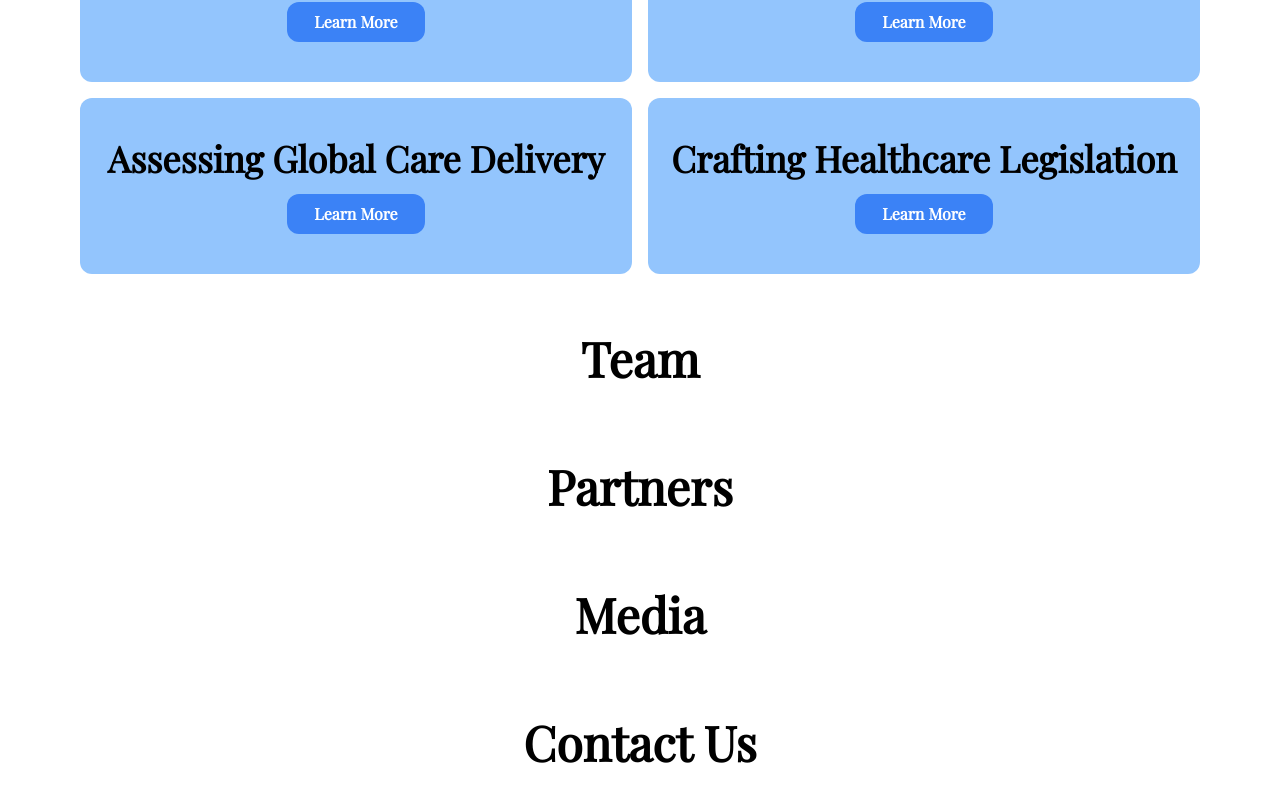
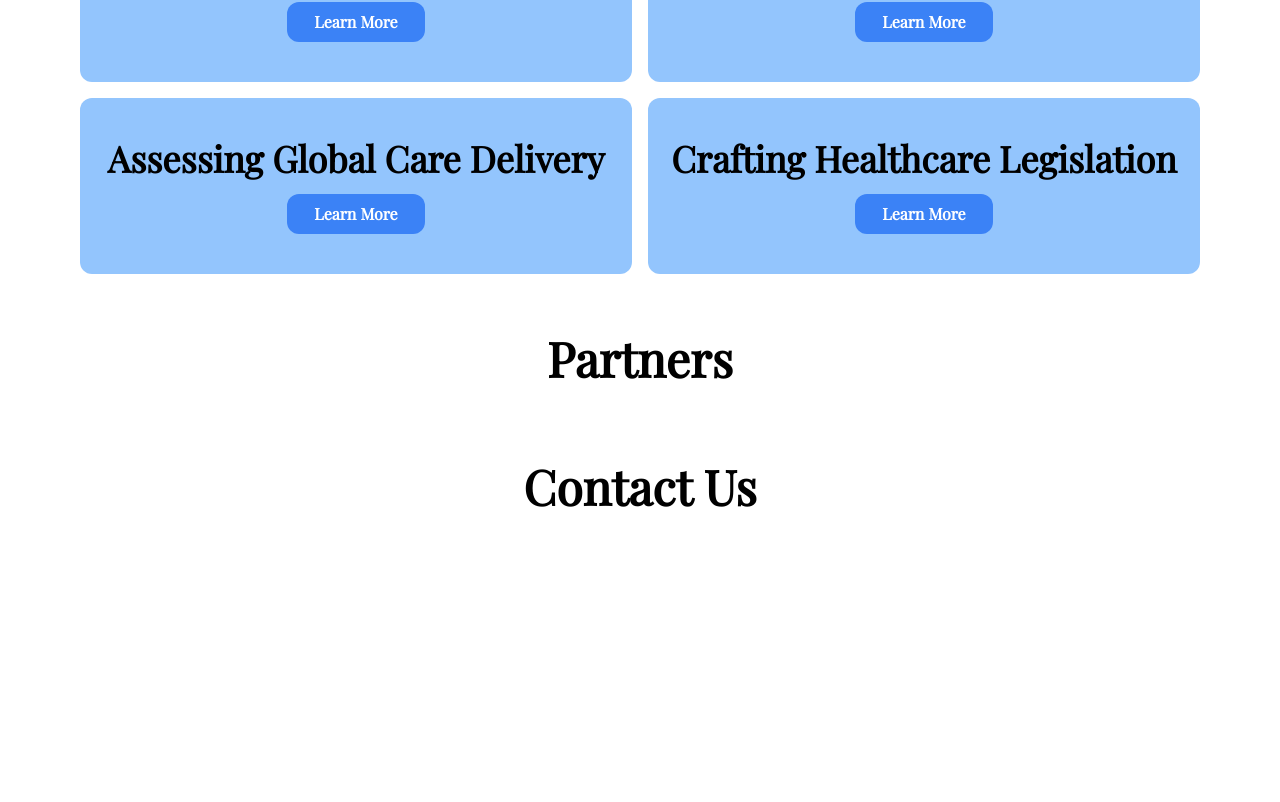
Before and after one commit to cocross1/SEAL-Website, a Next.js app in the folder seal-website/: page / in a window 1280 px wide. Shown: the part 1642-2444 px from the top of the page. After the commit the page ends 2240 px from the top, so only its background shows below. Built offline with nearby package versions, Linux system fonts and the light colour scheme.

Commit message:
making new pages for Team and media

```diff
--- a/seal-website/app/components/NavbarSection.tsx
+++ b/seal-website/app/components/NavbarSection.tsx
@@ -3,7 +3,8 @@ import React from 'react';
 
 interface NavbarSectionProps {
     title: string;
-    href: string; // This should be the id selector like "#about"
+    href?: string;
+    onClick?: (e: React.MouseEvent<HTMLButtonElement>) => void;// This should be the id selector like "#about"
 }
 const scrollToSection = (id: string) => {
     // Remove the leading "#" to use it as an id
@@ -21,7 +22,9 @@ const scrollToSection = (id: string) => {
 }
 
 
-const NavbarSection: React.FC<NavbarSectionProps> = ({ title, href }) => {
+const NavbarSection: React.FC<NavbarSectionProps> = ({ title, href,onClick }) => {
+
+    if(href){
     const handleClick = (event: React.MouseEvent<HTMLAnchorElement, MouseEvent>) => {
         event.preventDefault(); // Prevent the default anchor behavior
         scrollToSection(href); // Use the href as the id to scroll to
@@ -34,6 +37,16 @@ const NavbarSection: React.FC<NavbarSectionProps> = ({ title, href }) => {
             </div>
         </a>
     );
+    }
+    if(onClick){
+        return (
+            <button onClick={onClick} className="text-center p-5 justify-center md:block cursor-pointer hover:bg-gray-300 transition rounded-xl">
+            <div className='text-2xl font-bold text-center'>
+                {title}
+            </div>
+            </button>
+        )
+    }
 }
 
 export default NavbarSection;
--- a/seal-website/app/components/navbar/Navbar.tsx
+++ b/seal-website/app/components/navbar/Navbar.tsx
@@ -9,10 +9,11 @@ import Menu from './Menu';
 import Heading from '../Heading';
 import NavbarSection from '../NavbarSection';
 import ClientOnly from '../ClientOnly';
-
+import { useRouter } from "next/navigation";
 
 
 const Navbar = () => {
+  const router = useRouter();
   return (
 
     <div className="fixed w-full bg-gray-200 p-1 z-10 shadow-sm ">
@@ -23,9 +24,9 @@ const Navbar = () => {
                 <Logo />
                 <NavbarSection title="About" href="#about" />
                         <NavbarSection title="Initiatives" href="#initiatives" />
-                        <NavbarSection title="Team" href="#team" />
+                        <NavbarSection title="Team" onClick={()=>router.push('/team')} />
                         <NavbarSection title="Partners" href="#partners" />
-                        <NavbarSection title="Media" href="#media" />
+                        <NavbarSection title="Media" onClick={()=>router.push('/media')} />
                         <NavbarSection title="Contact Us" href="#contact" />
                         <NavbarSection title="Mailing List" href="#mailing-list" />
                         <Menu />
--- /dev/null
+++ b/seal-website/app/media/page.tsx
@@ -0,0 +1,22 @@
+import ClientOnly from "../components/ClientOnly";
+import SectionHeading from "../components/SectionHeader";
+
+
+const MediaPage = async () => {
+
+
+
+        return(
+            <ClientOnly>
+                <SectionHeading title='Media'/>
+            </ClientOnly>
+        )
+
+
+
+
+
+
+}
+
+export default MediaPage;
--- a/seal-website/app/page.tsx
+++ b/seal-website/app/page.tsx
@@ -18,17 +18,9 @@ export default function Home() {
                 <InitiativesSection />
                 {/* Content for Initiatives */}
             </section>
-            <section id="team">
-                <SectionHeading title="Team" />
-                {/* Content for Team */}
-            </section>
             <section id="partners">
                 <SectionHeading title="Partners" />
                 {/* Content for Partners */}
-            </section>
-            <section id="media">
-                <SectionHeading title="Media" />
-                {/* Content for Media */}
             </section>
             <section id="contact">
                 <SectionHeading title="Contact Us" />
--- /dev/null
+++ b/seal-website/app/team/page.tsx
@@ -0,0 +1,22 @@
+import ClientOnly from "../components/ClientOnly";
+import SectionHeading from "../components/SectionHeader";
+
+
+const TeamPage = async () => {
+
+
+
+        return(
+            <ClientOnly>
+                <SectionHeading title='Team'/>
+            </ClientOnly>
+        )
+
+
+
+
+
+
+}
+
+export default TeamPage;
```
